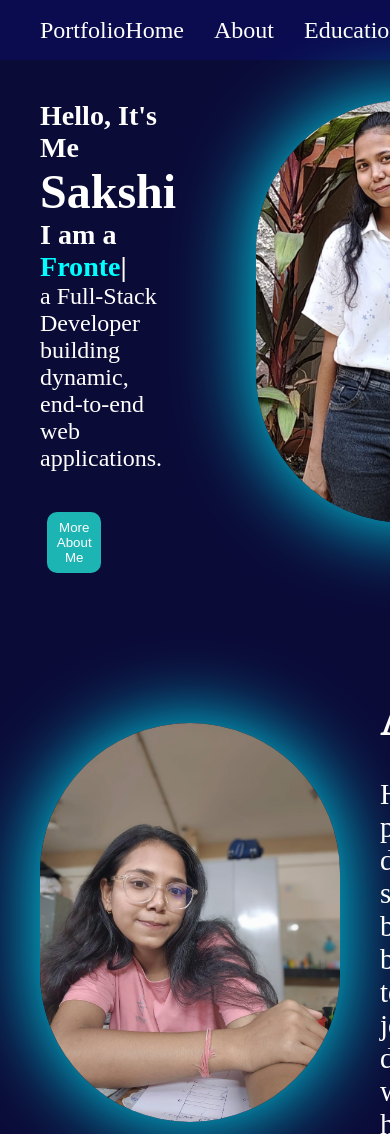
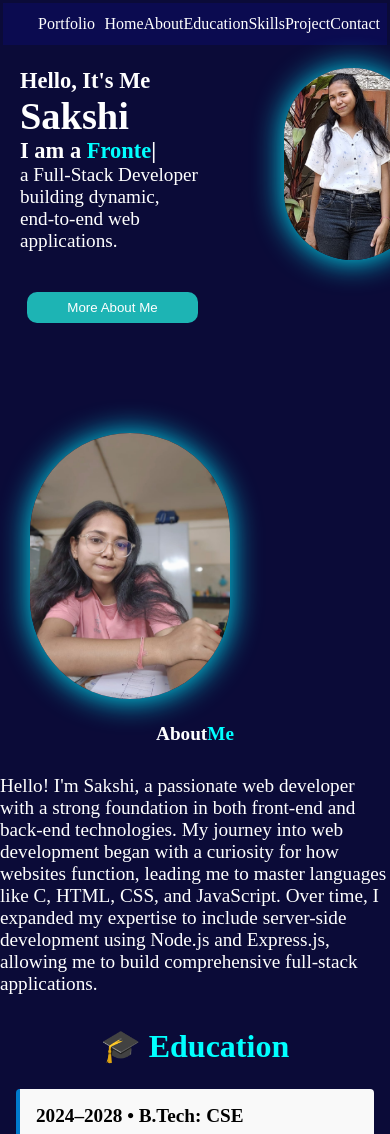
Before and after one commit to Sakshi-kgp/my-portfolio, a plain HTML site: page index.html in a window 390 px wide. Shown: the top 1134 px of the page. Drawn offline with nearby package versions, Linux system fonts and the light colour scheme.

Commit message:
Update style.css

```diff
--- a/style.css
+++ b/style.css
@@ -224,3 +224,84 @@ text-align: center;
   right: -1300px;
   position: relative;
 }
+
+/* Base (mobile first): default layout */
+
+/* Tablet and up (≥ 600px) */
+@media screen and (min-width: 600px) {
+  #about {
+    display: grid;
+    grid-template-columns: repeat(2, 1fr);
+    gap: 20px;
+  }
+  .home {
+    flex-direction: row;
+  }
+}
+
+/* Desktop and up (≥ 992px) */
+@media screen and (min-width: 992px) {
+  .image img {
+    max-width: 300px;
+  }
+  .text {
+    font-size: 1.5rem;
+  }
+  .skills-wrapper {
+    justify-content: space-between;
+  }
+}
+@media screen and (max-width: 480px) {
+  nav {
+    margin: 3px;
+    height: auto;
+    font-size: 1rem;
+    padding: 5px;
+  }
+  .right {
+margin: 2px;
+    align-items: flex-start;
+  }
+  .right a {
+    margin: 5px 0;
+  }
+  .btn {
+    width: 80%;
+  }
+
+  img{
+    max-width: 200px;
+  }
+.pro{
+  display: flex;
+  flex-direction: column;
+}
+.about{
+  font-size: 1.2rem;
+}
+.about h1{
+  font-size: 1.2rem;
+  text-align: center;
+}
+#about img{
+  max-width: 200px;
+}
+#about{
+  display: flex;
+  flex-direction: column;
+}
+.image img{
+  max-width: 300px;
+ border-radius: 500px;
+width:100%;
+margin: 20px;
+margin-left: 30px;
+box-shadow: 0 1px 30px #0ef;
+}
+.text{
+  font-size: 1.2rem;
+
+  margin: 20px;
+}
+
+}
```
